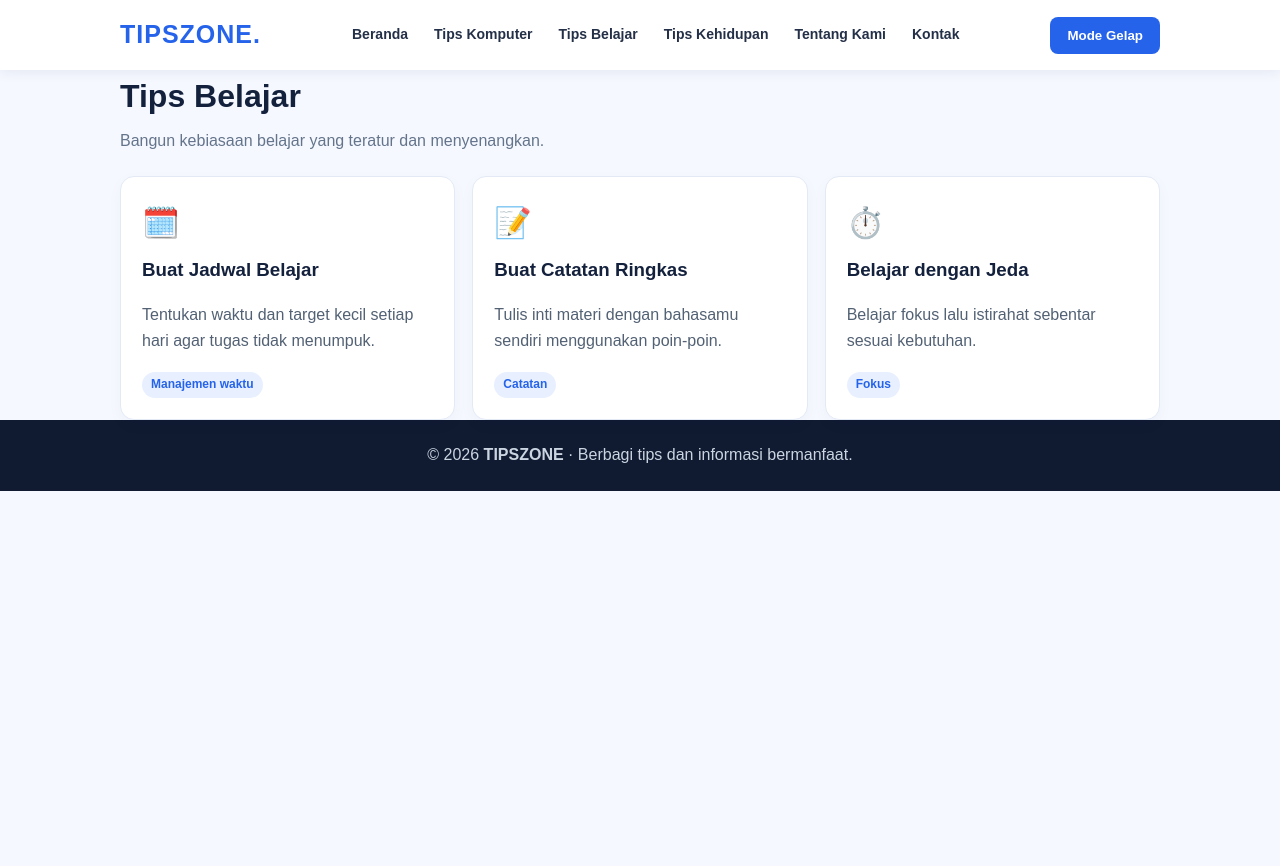
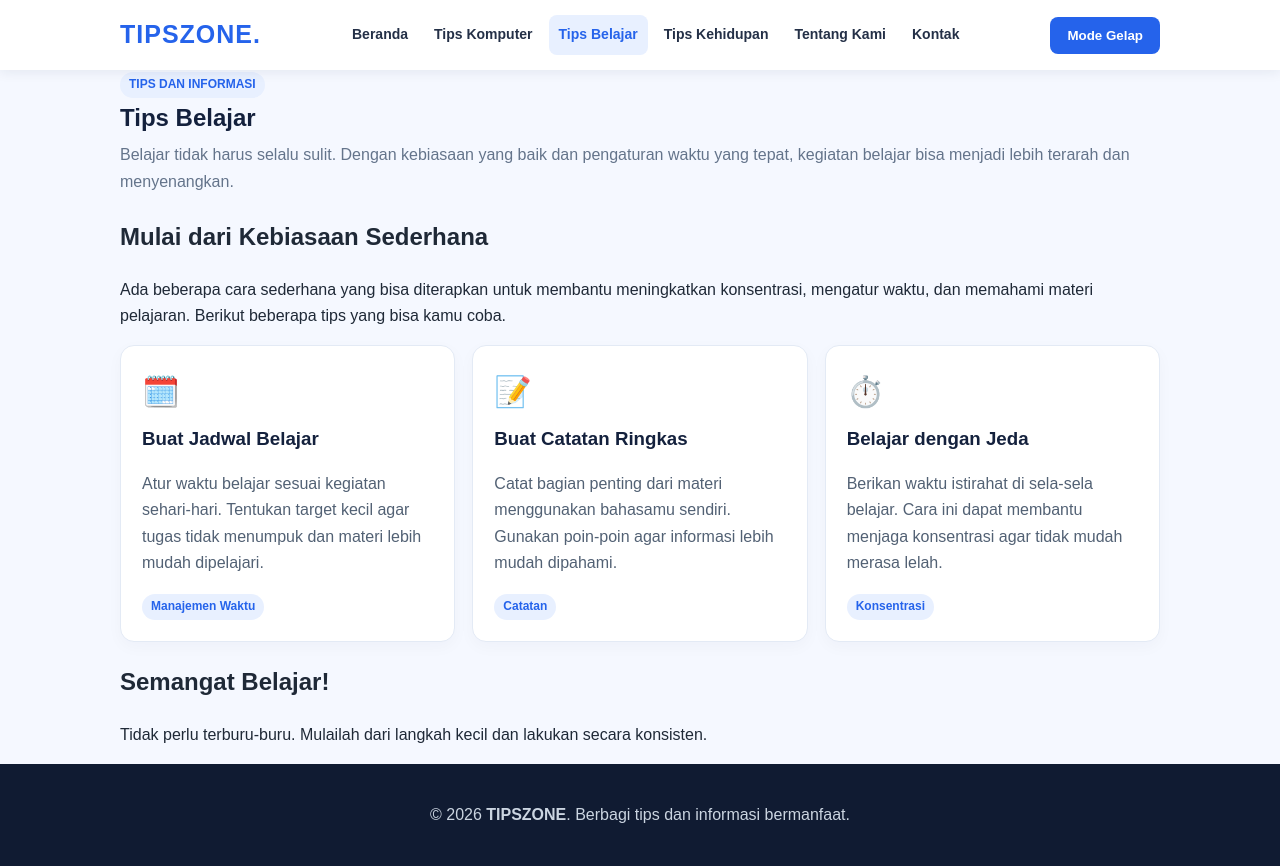
Before and after one commit to rinarin12/TIPSZONE, a plain HTML site: page belajar.html in a window 1280 px wide. Before the commit the page ends 800 px from the top, so only its background shows below. Drawn offline with Linux system fonts and the light colour scheme.

Commit message:
Refactor belajar.html for improved structure and content
Updated the HTML structure and content for better clarity and organization.

```diff
--- a/belajar.html
+++ b/belajar.html
@@ -1,3 +1,141 @@
-<!doctype html><html lang="id"><head><meta charset="utf-8"><meta name="viewport" content="width=device-width,initial-scale=1"><meta name="description" content="TIPSZONE - Tips Belajar"><title>Tips Belajar | TIPSZONE</title><link rel="stylesheet" href="style.css"></head><body><header><div class="wrap nav"><a class="brand" href="index.html">TIPSZONE.</a><nav>
-<a href="index.html">Beranda</a><a href="komputer.html">Tips Komputer</a><a href="belajar.html">Tips Belajar</a><a href="kehidupan.html">Tips Kehidupan</a><a href="tentang.html">Tentang Kami</a><a href="kontak.html">Kontak</a>
-</nav><button id="themeToggle" type="button">Mode Gelap</button></div></header><main class="wrap"><div class="heading"><h1>Tips Belajar</h1><p>Bangun kebiasaan belajar yang teratur dan menyenangkan.</p></div><div class="grid"><article class="card"><div class="emoji">🗓️</div><h3>Buat Jadwal Belajar</h3><p>Tentukan waktu dan target kecil setiap hari agar tugas tidak menumpuk.</p><span class="tag">Manajemen waktu</span></article><article class="card"><div class="emoji">📝</div><h3>Buat Catatan Ringkas</h3><p>Tulis inti materi dengan bahasamu sendiri menggunakan poin-poin.</p><span class="tag">Catatan</span></article><article class="card"><div class="emoji">⏱️</div><h3>Belajar dengan Jeda</h3><p>Belajar fokus lalu istirahat sebentar sesuai kebutuhan.</p><span class="tag">Fokus</span></article></div></main><footer>© 2026 <strong>TIPSZONE</strong> · Berbagi tips dan informasi bermanfaat.</footer><script src="script.js"></script></body></html>
+
+<!DOCTYPE html>
+<html lang="id">
+<head>
+    <meta charset="UTF-8">
+    <meta name="viewport" content="width=device-width, initial-scale=1.0">
+
+    <meta name="description" content="TIPSZONE menyediakan berbagai tips belajar agar kegiatan belajar lebih teratur dan menyenangkan.">
+
+    <title>Tips Belajar | TIPSZONE</title>
+
+    <link rel="stylesheet" href="style.css">
+</head>
+
+<body>
+
+    <!-- Bagian Header -->
+    <header>
+        <div class="wrap nav">
+
+            <a class="brand" href="index.html">TIPSZONE.</a>
+
+            <nav>
+                <a href="index.html">Beranda</a>
+                <a href="komputer.html">Tips Komputer</a>
+                <a href="belajar.html" class="active">Tips Belajar</a>
+                <a href="kehidupan.html">Tips Kehidupan</a>
+                <a href="tentang.html">Tentang Kami</a>
+                <a href="kontak.html">Kontak</a>
+            </nav>
+
+            <button id="themeToggle" type="button">
+                Mode Gelap
+            </button>
+
+        </div>
+    </header>
+
+    <!-- Konten Utama -->
+    <main class="wrap">
+
+        <!-- Judul Halaman -->
+        <section class="heading">
+            <span class="tag">TIPS DAN INFORMASI</span>
+
+            <h1>Tips Belajar</h1>
+
+            <p>
+                Belajar tidak harus selalu sulit. Dengan kebiasaan
+                yang baik dan pengaturan waktu yang tepat, kegiatan
+                belajar bisa menjadi lebih terarah dan menyenangkan.
+            </p>
+        </section>
+
+        <!-- Pengantar -->
+        <section class="intro">
+            <h2>Mulai dari Kebiasaan Sederhana</h2>
+
+            <p>
+                Ada beberapa cara sederhana yang bisa diterapkan
+                untuk membantu meningkatkan konsentrasi, mengatur
+                waktu, dan memahami materi pelajaran.
+                Berikut beberapa tips yang bisa kamu coba.
+            </p>
+        </section>
+
+        <!-- Daftar Tips -->
+        <section class="tips-section">
+
+            <div class="grid">
+
+                <article class="card">
+                    <div class="emoji">🗓️</div>
+
+                    <h3>Buat Jadwal Belajar</h3>
+
+                    <p>
+                        Atur waktu belajar sesuai kegiatan sehari-hari.
+                        Tentukan target kecil agar tugas tidak menumpuk
+                        dan materi lebih mudah dipelajari.
+                    </p>
+
+                    <span class="tag">Manajemen Waktu</span>
+                </article>
+
+                <article class="card">
+                    <div class="emoji">📝</div>
+
+                    <h3>Buat Catatan Ringkas</h3>
+
+                    <p>
+                        Catat bagian penting dari materi menggunakan
+                        bahasamu sendiri. Gunakan poin-poin agar
+                        informasi lebih mudah dipahami.
+                    </p>
+
+                    <span class="tag">Catatan</span>
+                </article>
+
+                <article class="card">
+                    <div class="emoji">⏱️</div>
+
+                    <h3>Belajar dengan Jeda</h3>
+
+                    <p>
+                        Berikan waktu istirahat di sela-sela belajar.
+                        Cara ini dapat membantu menjaga konsentrasi
+                        agar tidak mudah merasa lelah.
+                    </p>
+
+                    <span class="tag">Konsentrasi</span>
+                </article>
+
+            </div>
+
+        </section>
+
+        <!-- Penutup -->
+        <section class="closing">
+            <h2>Semangat Belajar!</h2>
+
+            <p>
+                Tidak perlu terburu-buru. Mulailah dari langkah kecil
+                dan lakukan secara konsisten.
+            </p>
+        </section>
+
+    </main>
+
+    <!-- Bagian Footer -->
+    <footer>
+        <p>
+            © 2026 <strong>TIPSZONE</strong>.
+            Berbagi tips dan informasi bermanfaat.
+        </p>
+    </footer>
+
+    <script src="script.js"></script>
+
+</body>
+</html>
```
